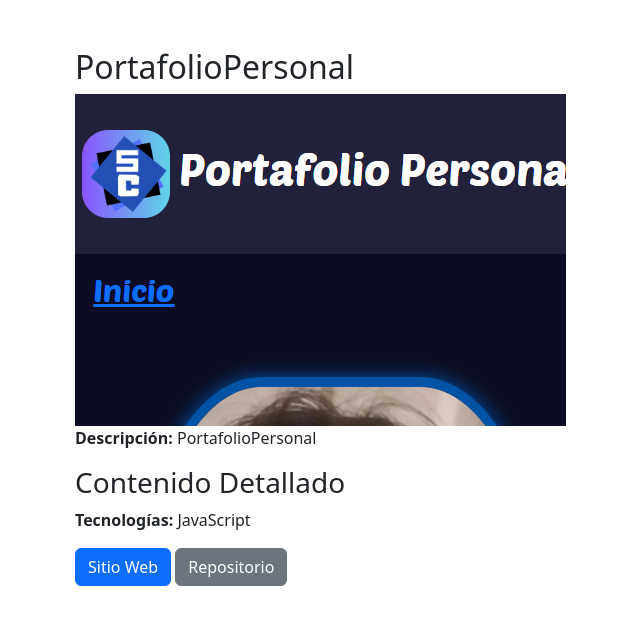
After one commit to AlexandreKc/PortafolioDjango, a Django app: page /proyecto/1/ in a window 1280 px wide. The commit adds this page. Shown: the top 625 px of the page, without its empty margins (7-647 px from the left). Run offline with Django 4.2, Linux system fonts and the light colour scheme; data comes from the database, SQL or seed files in the repository; both versions use the stored data as it was after the commit; some libraries are stand-ins or nearby versions.

Commit message:
avances p5

```diff
--- a/portfolioproject/myportfolio/models.py
+++ b/portfolioproject/myportfolio/models.py
@@ -1,4 +1,5 @@
 from django.db import models
+from ckeditor.fields import RichTextField
 from .utils import encrypt_message,decrypt_message
 # Create your models here.
 
@@ -22,6 +23,7 @@ class Proyecto(models.Model):
     titulo = models.CharField(max_length=200);
     imagen= models.ImageField(upload_to='proyectos/');
     descripcion= models.TextField();
+    contenido = RichTextField();
     tecnologias= models.ManyToManyField(Tecnologias);
     link_sitio= models.URLField(max_length=200);
     categoria= models.ForeignKey(Categoria,on_delete=models.CASCADE);
--- a/portfolioproject/myportfolio/templates/index.html
+++ b/portfolioproject/myportfolio/templates/index.html
@@ -276,6 +276,7 @@
                         <p class="card-text">{{ proyecto.descripcion }}</p>
                         <a href="{{ proyecto.link_sitio }}" class="btn btn-primary" target="_blank">Web</a>
                         <a href="{{ proyecto.link_repositorio }}" class="btn btn-secondary" target="_blank">Repositorio</a>
+                        <a href="{% url 'proyecto_detalle' proyecto.pk %}" class="btn btn-info">Ver Detalle</a>
                         </div>
                     </div>
                     </div>
--- /dev/null
+++ b/portfolioproject/myportfolio/templates/proyecto_detalle.html
@@ -0,0 +1,16 @@
+{% extends 'base_generic.html' %}
+
+{% block content %}
+  <div class="container mt-5">
+    <h2>{{ proyecto.titulo }}</h2>
+    <img src="{{ proyecto.imagen.url }}" alt="{{ proyecto.titulo }}" class="img-fluid">
+    <p><strong>Descripción:</strong> {{ proyecto.descripcion }}</p>
+    <div>
+      <h3>Contenido Detallado</h3>
+      <div>{{ proyecto.contenido|safe }}</div>  <!-- Usar el filtro 'safe' para permitir HTML -->
+    </div>
+    <p><strong>Tecnologías:</strong> {{ proyecto.tecnologias.all|join:", " }}</p>
+    <a href="{{ proyecto.link_sitio }}" class="btn btn-primary">Sitio Web</a>
+    <a href="{{ proyecto.link_repositorio }}" class="btn btn-secondary">Repositorio</a>
+  </div>
+{% endblock %}
--- a/portfolioproject/myportfolio/urls.py
+++ b/portfolioproject/myportfolio/urls.py
@@ -9,4 +9,5 @@ urlpatterns = [
     path('contactos/', views.contacto_lista, name='contacto_lista'),
     path('contacto/confirmacion/', views.contacto_confirmacion, name='contacto_confirmacion'),
     path('vista_protegida/', views.vista_protegida, name='vista_protegida'),
+    path('proyecto/<int:pk>/', views.proyecto_detalle, name='proyecto_detalle'),
 ]
--- a/portfolioproject/myportfolio/views.py
+++ b/portfolioproject/myportfolio/views.py
@@ -57,3 +57,7 @@ def contacto_confirmacion(request):
 @login_required
 def vista_protegida(request):
     return render(request, 'vista_protegida.html')
+
+def proyecto_detalle(request, pk):
+    proyecto = get_object_or_404(Proyecto, pk=pk)
+    return render(request, 'proyecto_detalle.html', {'proyecto': proyecto})
--- a/portfolioproject/portfolioproject/urls.py
+++ b/portfolioproject/portfolioproject/urls.py
@@ -24,6 +24,9 @@ urlpatterns = [
     path('admin/', admin.site.urls),
     path('', include('myportfolio.urls')),
     path('accounts/', include('django.contrib.auth.urls')),
+    path('accounts/', include('django.contrib.auth.urls')),
+    path('ckeditor', include('ckeditor_uploader.urls')),
+
 ]
 
 if settings.DEBUG:
```
Also changed, not shown: portfolioproject/db.sqlite3, portfolioproject/myportfolio/migrations/0004_proyecto_contenido.py (added).
